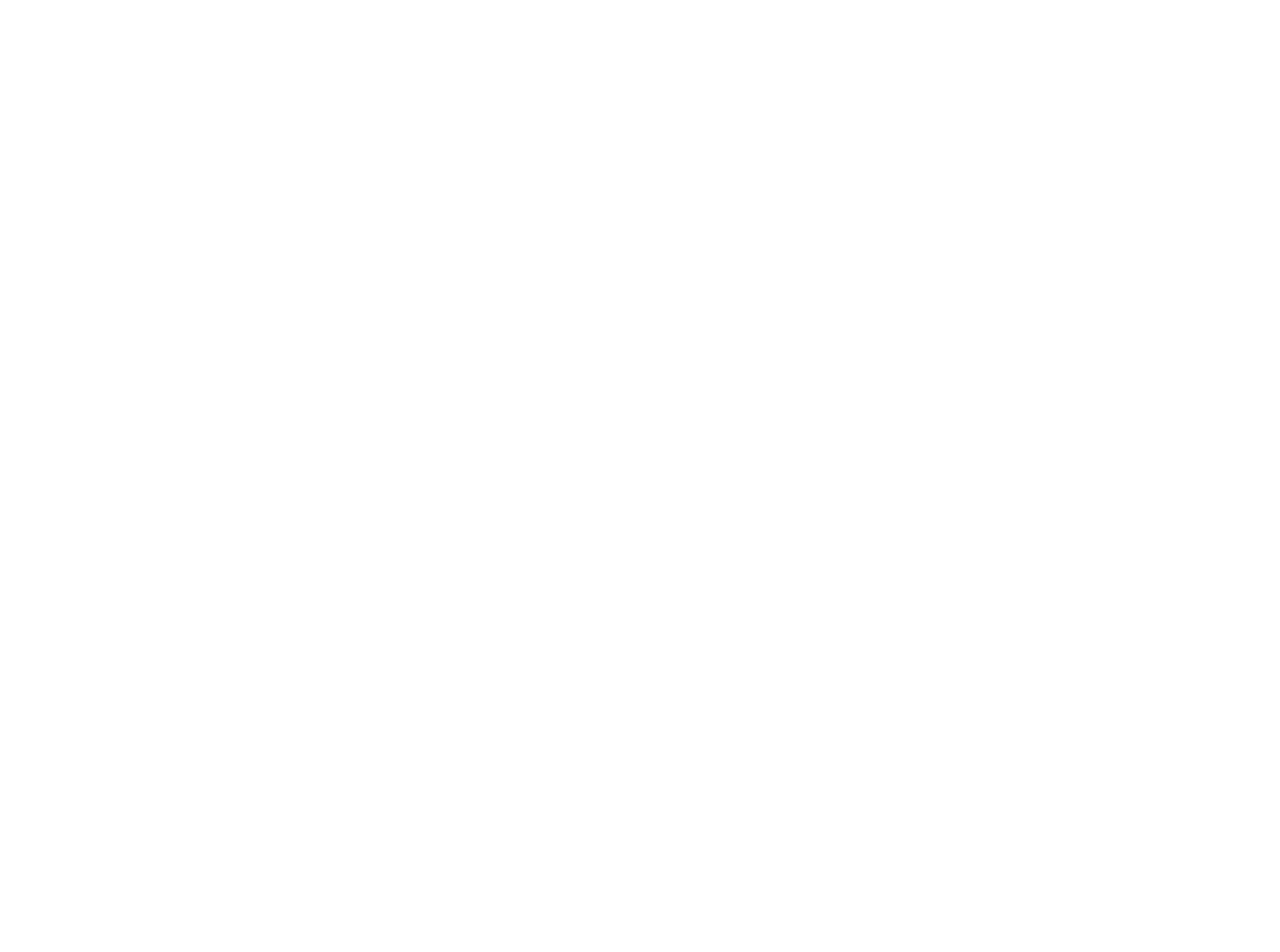
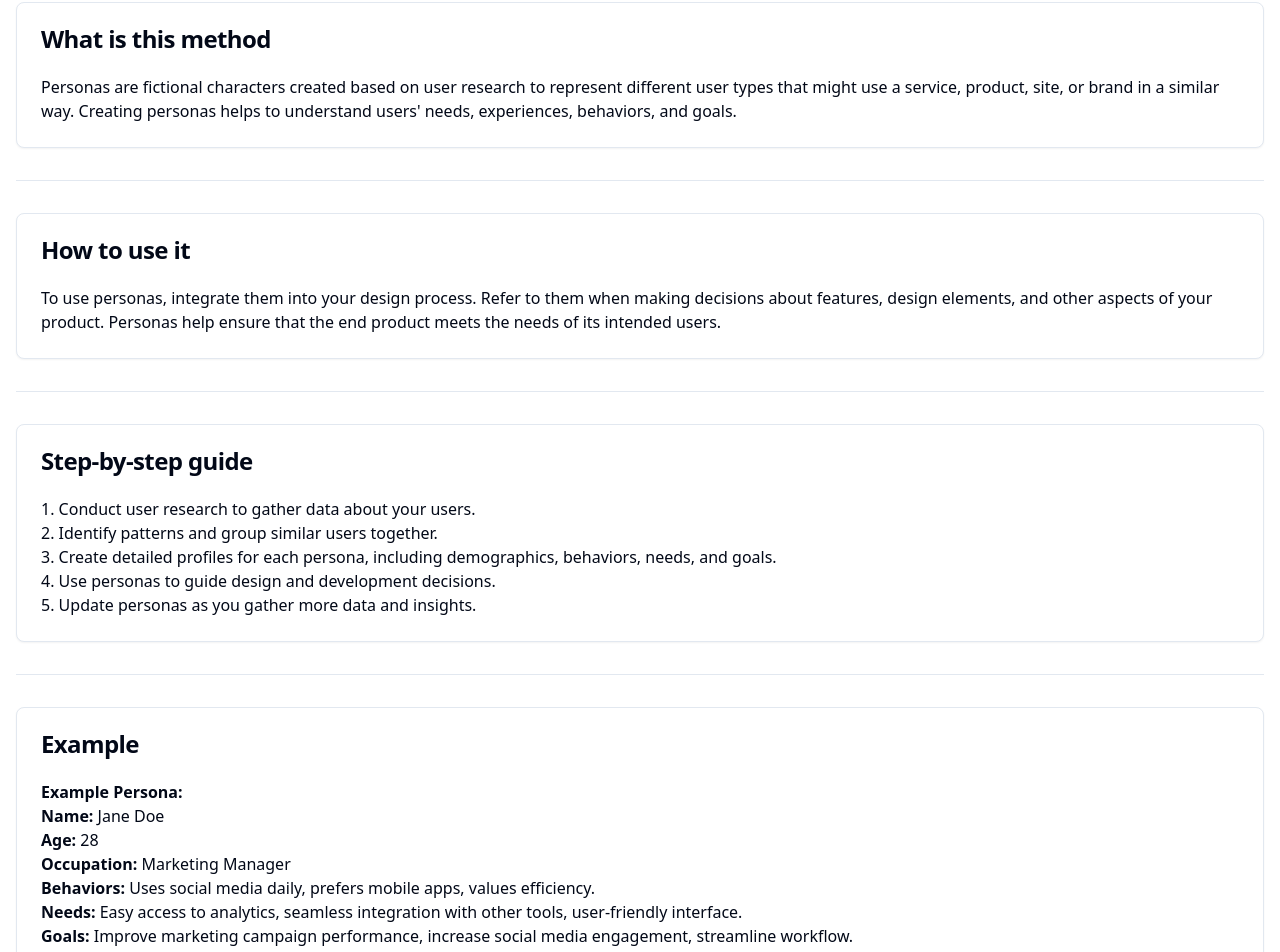
Before and after one commit to GPT-Engineer-App/product-development-process, a React (Vite) app: page /personas in a window 1280 px wide. Before the commit this address had no page. Shown: the part 119-1071 px from the top of the page. Before the commit the page ends 800 px from the top, so only its background shows below. Built offline with nearby package versions, Linux system fonts and the light colour scheme.

Commit message:
Create a new page explaining the Personas method with sections: What is this method, How to use it, Step-by-step guide, and Example. Added navigation to the page from the Index page.

```diff
--- a/src/App.jsx
+++ b/src/App.jsx
@@ -1,6 +1,7 @@
 import { Route, BrowserRouter as Router, Routes } from "react-router-dom";
 import Index from "./pages/Index.jsx";
 import DoubleDiamond from "./pages/DoubleDiamond.jsx";
+import Personas from "./pages/Personas.jsx";
 
 function App() {
   return (
@@ -8,6 +9,7 @@ function App() {
       <Routes>
         <Route exact path="/" element={<Index />} />
         <Route path="/double-diamond" element={<DoubleDiamond />} />
+        <Route path="/personas" element={<Personas />} />
       </Routes>
     </Router>
   );
--- a/src/pages/Index.jsx
+++ b/src/pages/Index.jsx
@@ -15,6 +15,11 @@ const Index = () => {
             <Button variant="outline">View Double Diamond Process</Button>
           </Link>
         </div>
+        <div className="flex justify-center mt-4">
+          <Link to="/personas">
+            <Button variant="outline">Personas</Button>
+          </Link>
+        </div>
       </div>
     </div>
   );
--- /dev/null
+++ b/src/pages/Personas.jsx
@@ -0,0 +1,79 @@
+import React from "react";
+import { Card, CardContent, CardHeader, CardTitle } from "@/components/ui/card";
+import { Separator } from "@/components/ui/separator";
+
+const Personas = () => {
+  return (
+    <div className="container mx-auto p-4">
+      <h1 className="text-4xl font-bold text-center mb-8">Personas Method</h1>
+      <Separator className="my-8" />
+      <Card>
+        <CardHeader>
+          <CardTitle>What is this method</CardTitle>
+        </CardHeader>
+        <CardContent>
+          <p>
+            Personas are fictional characters created based on user research to represent different user types that might use a service, product, site, or brand in a similar way. Creating personas helps to understand users' needs, experiences, behaviors, and goals.
+          </p>
+        </CardContent>
+      </Card>
+      <Separator className="my-8" />
+      <Card>
+        <CardHeader>
+          <CardTitle>How to use it</CardTitle>
+        </CardHeader>
+        <CardContent>
+          <p>
+            To use personas, integrate them into your design process. Refer to them when making decisions about features, design elements, and other aspects of your product. Personas help ensure that the end product meets the needs of its intended users.
+          </p>
+        </CardContent>
+      </Card>
+      <Separator className="my-8" />
+      <Card>
+        <CardHeader>
+          <CardTitle>Step-by-step guide</CardTitle>
+        </CardHeader>
+        <CardContent>
+          <ol className="list-decimal list-inside">
+            <li>Conduct user research to gather data about your users.</li>
+            <li>Identify patterns and group similar users together.</li>
+            <li>Create detailed profiles for each persona, including demographics, behaviors, needs, and goals.</li>
+            <li>Use personas to guide design and development decisions.</li>
+            <li>Update personas as you gather more data and insights.</li>
+          </ol>
+        </CardContent>
+      </Card>
+      <Separator className="my-8" />
+      <Card>
+        <CardHeader>
+          <CardTitle>Example</CardTitle>
+        </CardHeader>
+        <CardContent>
+          <p>
+            <strong>Example Persona:</strong>
+          </p>
+          <p>
+            <strong>Name:</strong> Jane Doe
+          </p>
+          <p>
+            <strong>Age:</strong> 28
+          </p>
+          <p>
+            <strong>Occupation:</strong> Marketing Manager
+          </p>
+          <p>
+            <strong>Behaviors:</strong> Uses social media daily, prefers mobile apps, values efficiency.
+          </p>
+          <p>
+            <strong>Needs:</strong> Easy access to analytics, seamless integration with other tools, user-friendly interface.
+          </p>
+          <p>
+            <strong>Goals:</strong> Improve marketing campaign performance, increase social media engagement, streamline workflow.
+          </p>
+        </CardContent>
+      </Card>
+    </div>
+  );
+};
+
+export default Personas;
```
